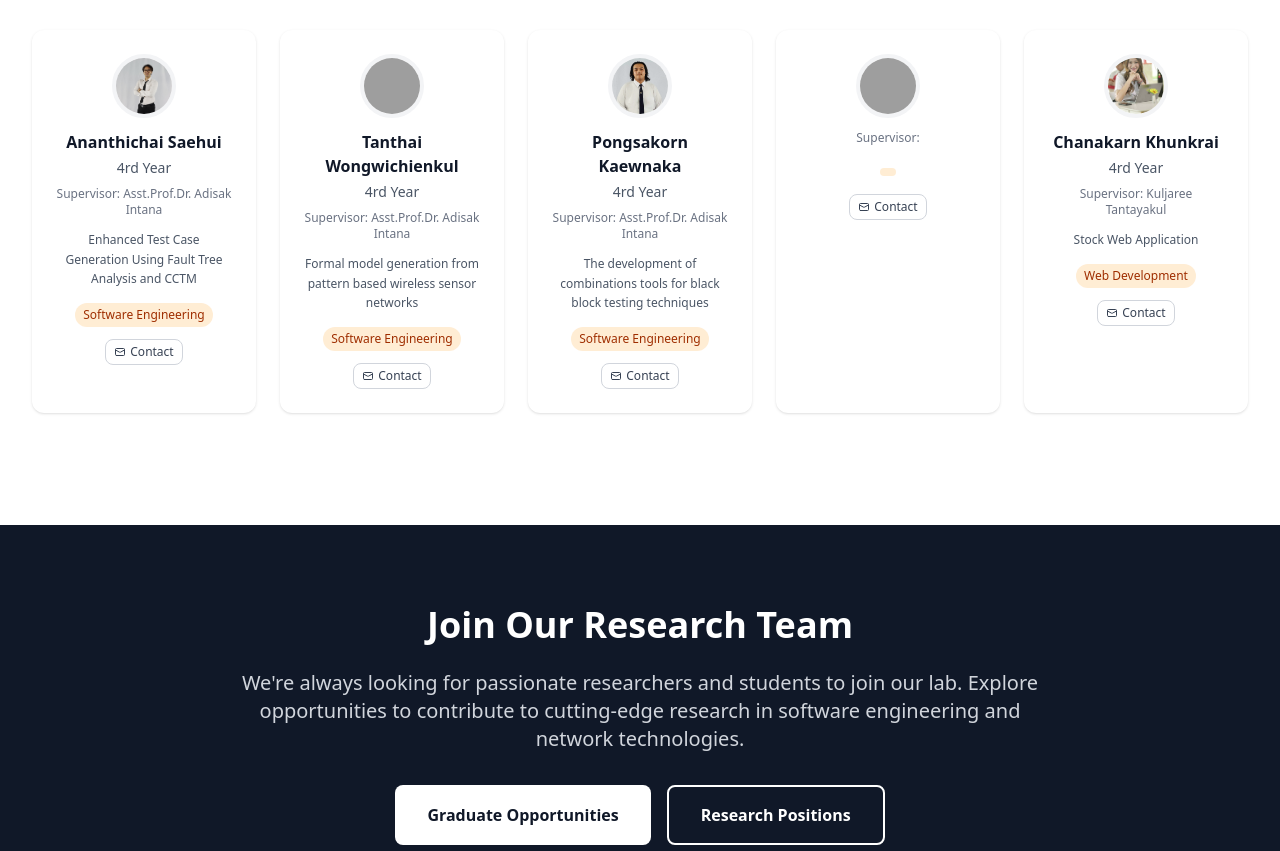
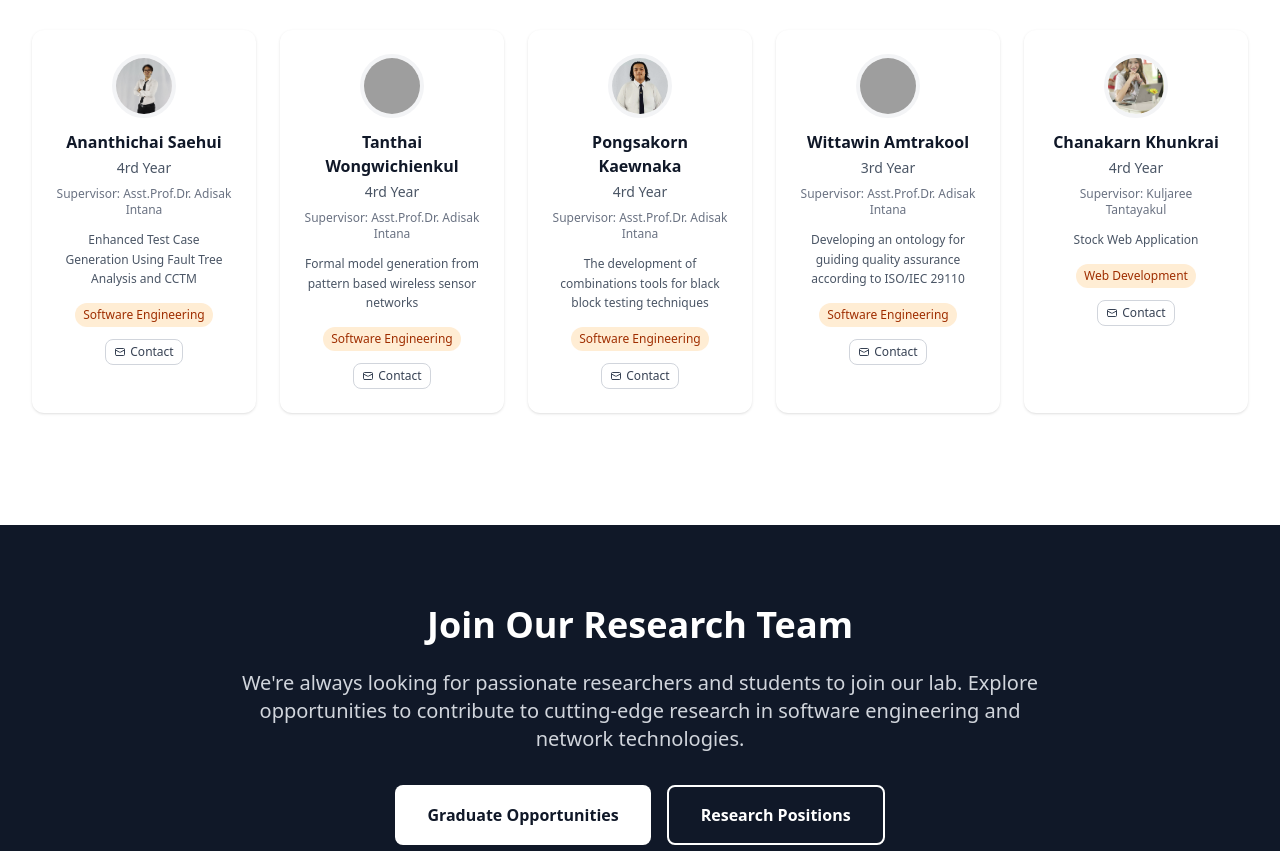
Before and after one commit to zZBANK22Zz/SENET-Lab-web, a Next.js app: page /TeamPage in a window 1280 px wide. Shown: the part 2287-3138 px from the top of the page. Built offline with nearby package versions, Linux system fonts and the light colour scheme; grey boxes are pictures that could not be loaded.

Commit message:
add more info

```diff
--- a/src/data/personalData/juniorStudents.js
+++ b/src/data/personalData/juniorStudents.js
@@ -74,26 +74,26 @@ const juniorStudents = [
   },
   {
     personalInfo: {
-      id: "",
-      firstName: "",
-      lastName: "",
-      fullName: "",
-      title: "",
+      id: "wittawin-amtrakool",
+      firstName: "Wittawin",
+      lastName: "Amtrakool",
+      fullName: "Wittawin Amtrakool",
+      title: "Mr.",
       position: "Undergraduate Research Assistant",
-      department: "",
-      email: "",
-      profileImage: "/images/team/",
-      bio: "",
+      department: "Digital Engineering",
+      email: "s6630613003@phuket.psu.ac.th",
+      profileImage: "/images/team/wittawin.png",
+      bio: "Undergraduate student passionate about web development and cloud technologies. Assisting in research projects while completing bachelor's degree.",
       researchInterests: [
-        ""
+        "Software Engineering"
       ],
-      supervisor: "",
-      yearStarted: "",
-      yearLevel: ""
+      supervisor: "Asst.Prof.Dr. Adisak Intana",
+      yearStarted: "2025",
+      yearLevel: "3rd Year"
     },
     currentWork: {
-      title: "",
-      description: ""
+      title: "Developing an ontology for guiding quality assurance according to ISO/IEC 29110",
+      description: "ISO/IEC 29110 is an international standard for software quality management and development in very small entities (VSEs). An ontology-based knowledge map helps organize its complex requirements and supports intelligent systems for quality assurance."
     }
   },
   {
```
Also changed, not shown: 1 other file (tests, documents, lock files or other folders).
